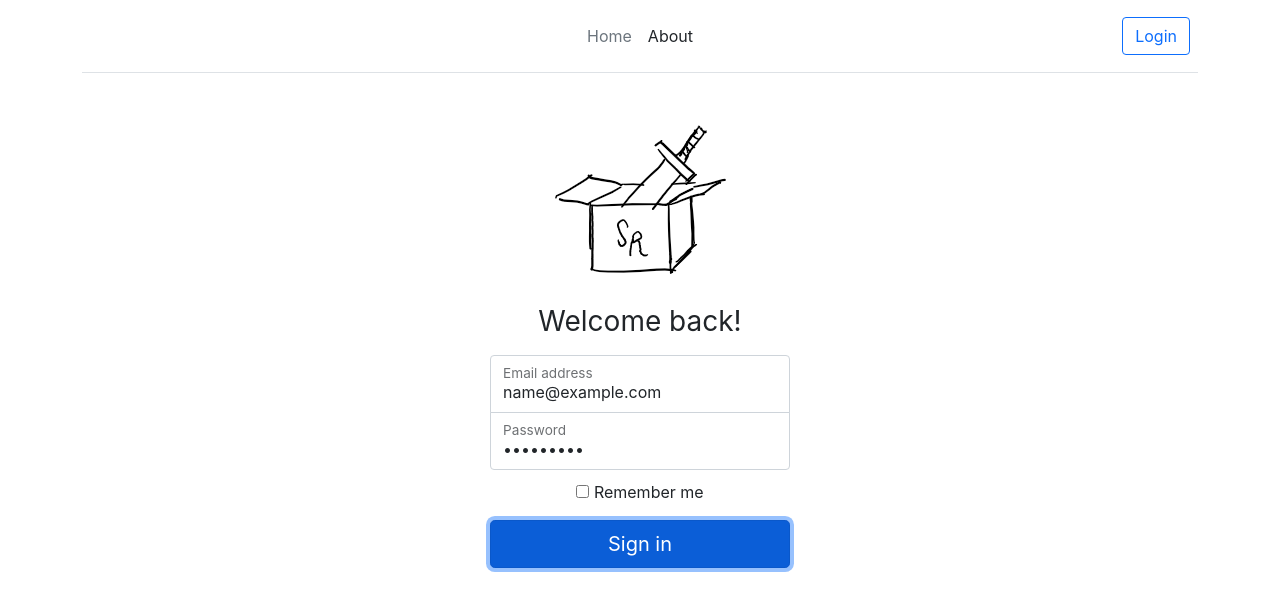
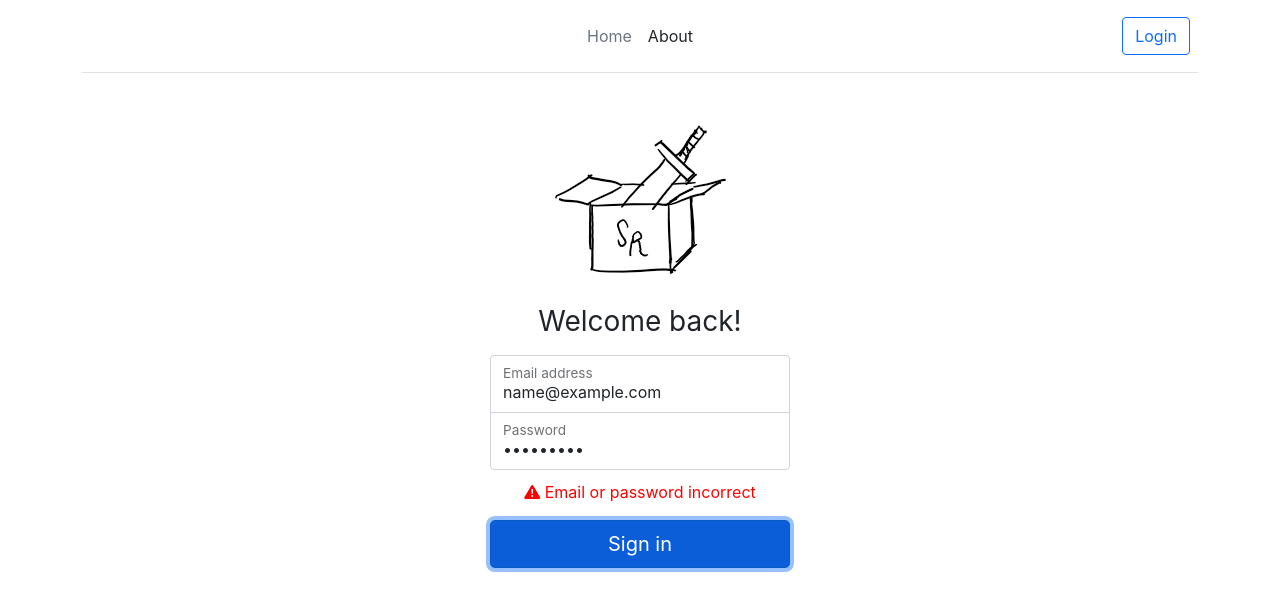
Before and after one commit to skyfenton/simply-rented, a React (Create React App) app in the folder react-frontend/: page /login in a window 1280 px wide. Both pictures are taken after typing "name@example.com", "Sample123" into the empty fields and a click on the button "Sign in". Shown: the top 610 px of the page. Built offline with nearby package versions, Linux system fonts and the light colour scheme; no server answers.

Commit message:
Added error message on 400 response

```diff
--- a/react-frontend/public/index.html
+++ b/react-frontend/public/index.html
@@ -27,6 +27,8 @@
 
     <link href="https://cdn.jsdelivr.net/npm/bootstrap@5.1.1/dist/css/bootstrap.min.css" rel="stylesheet">
 
+    <link rel="stylesheet" href="https://cdn.jsdelivr.net/npm/bootstrap-icons@1.8.1/font/bootstrap-icons.css">
+
     <title>Simply Rented</title>
   </head>
   <body>
--- a/react-frontend/src/pages/Login.js
+++ b/react-frontend/src/pages/Login.js
@@ -1,37 +1,43 @@
 import React, { useState } from "react";
 import "./Login.css";
 import logo from "../assets/logo.png";
-import axios from 'axios';
-import {useNavigate,} from "react-router-dom";
+import axios from "axios";
+import { useNavigate } from "react-router-dom";
 // import { Link } from "react-router-dom";
 
 async function loginUser(credentials) {
-  try{
-    const response = await axios.post('http://localhost:5000/login', credentials);
+  try {
+    const response = await axios.post(
+      "http://localhost:5000/login",
+      credentials
+    );
     return response;
-  }
-  catch (error) {
+  } catch (error) {
     console.log(error);
     return false;
   }
 }
 
 export default function Login(props) {
+  const navigate = useNavigate();
   const [email, setEmail] = useState("");
   const [password, setPassword] = useState("");
-  const navigate = useNavigate();
+  const [invalid, showInvalid] = useState("");
 
-  const handleSubmit = async e => {
+  const handleSubmit = async (e) => {
+    showInvalid(false);
     e.preventDefault();
     const token = await loginUser({
       email,
-      password
+      password,
     });
-    if(token && token.status === 200){
+    if (token && token.status === 200) {
       props.setToken(token);
       navigate("/profile");
+    }else{
+      showInvalid(true);
     }
-  }
+  };
 
   return (
     <div class="text-center">
@@ -48,6 +54,7 @@ export default function Login(props) {
               placeholder="name@example.com"
               value={email}
               onChange={(e) => setEmail(e.target.value)}
+              required
             />
             <label for="floatingInput">Email address</label>
           </div>
@@ -63,15 +70,23 @@ export default function Login(props) {
             <label for="floatingPassword">Password</label>
           </div>
 
-          <div class="checkbox mb-3">
+          <div class="checkbox mb-3" hidden>
             <label>
               <input type="checkbox" value="remember-me" /> Remember me
             </label>
           </div>
+          {invalid ? (
+            <div style={{color: "red"}} class="mb-3">
+              <i class="bi bi-exclamation-triangle-fill"> </i>
+              Email or password incorrect
+            </div>
+          ) : null}
           <button class="w-100 btn btn-lg btn-primary" type="submit">
             Sign in
           </button>
-          {/* <p class="mt-5 mb-3 text-muted">© 2017–2021</p> */}
+          <p class="mt-5 mb-3 text-muted" hidden>
+            © 2017–2021
+          </p>
         </form>
       </main>
     </div>
```
Also changed, not shown: react-frontend/src/App.js (+12 -2 lines).
